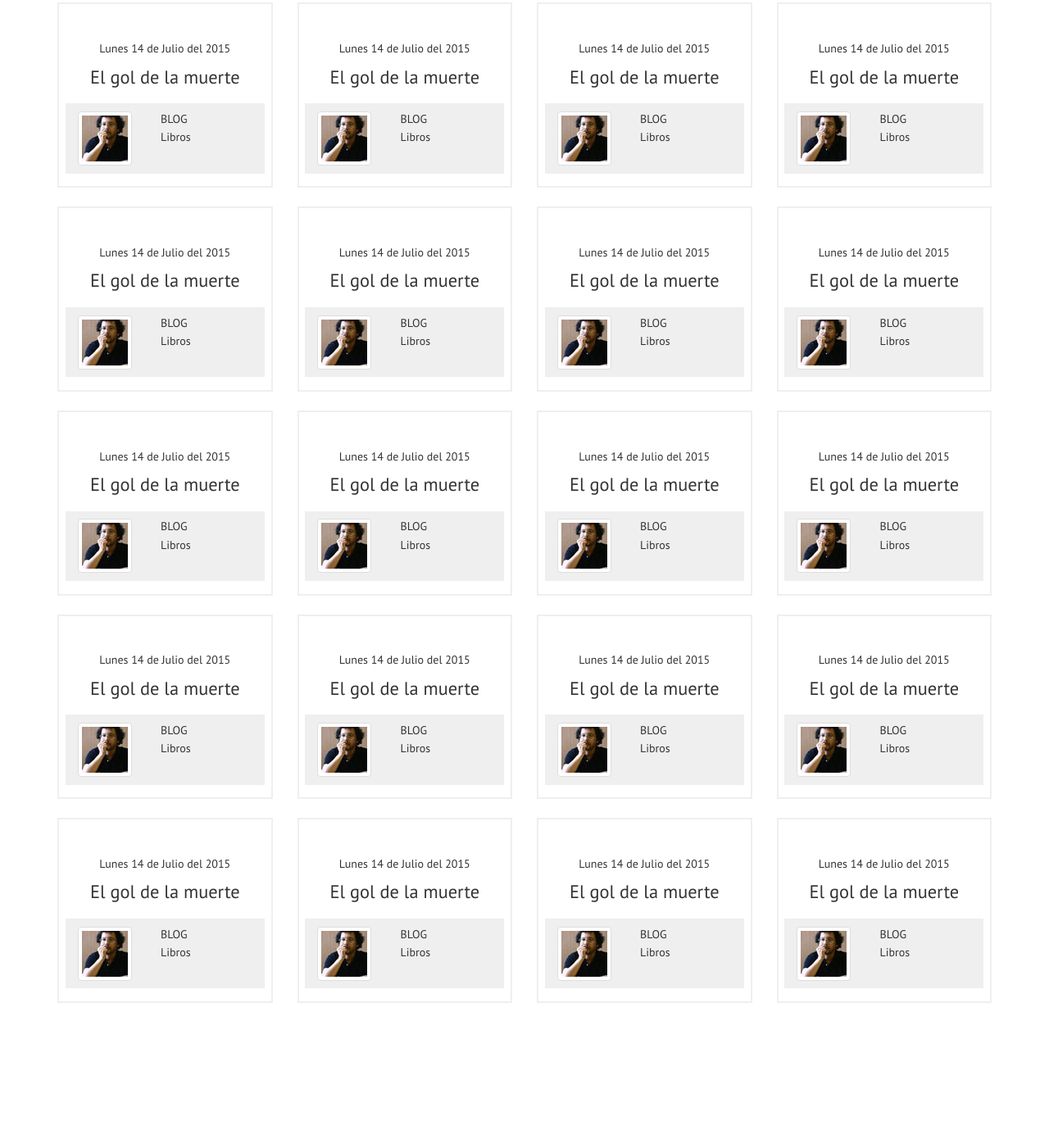
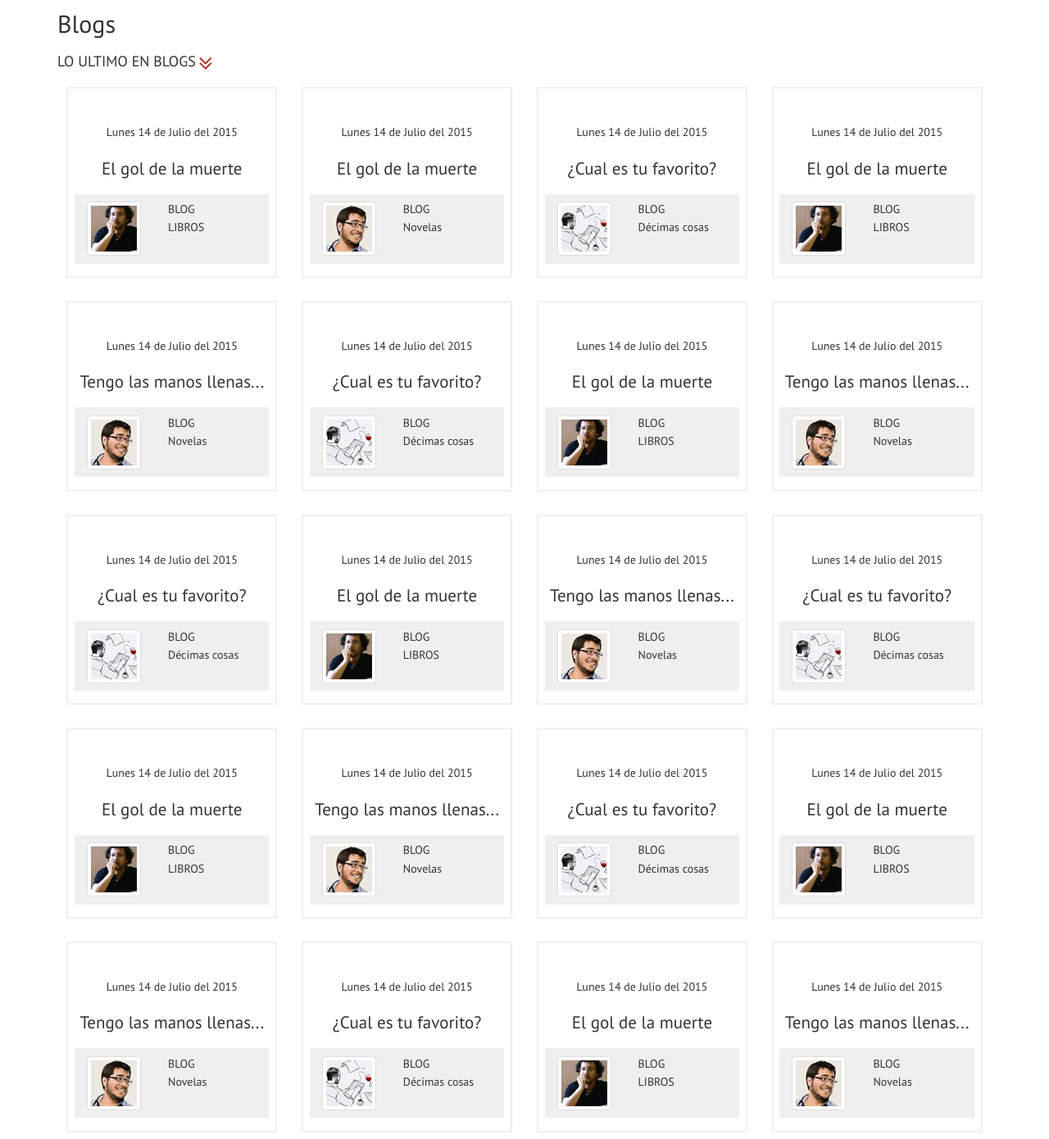
Before and after one commit to andreamaucaylli/la-republica, a plain HTML site: page blog.html in a window 1280 px wide. Shown: the part 8-1398 px from the top of the page at 82% size. Before the commit the page ends 1244 px from the top, so only its background shows below. Drawn offline with Linux system fonts and the light colour scheme.

Commit message:
responsive

```diff
--- a/blog.html
+++ b/blog.html
@@ -16,311 +16,316 @@
 	<body>
 		<section>
 			<div class="container">
+				<div class="blogs">
+					<h2>Blogs</h2>
+					<h4>LO ULTIMO EN BLOGS</h4>
+					<img src="image/double-arrow-bottom.png">
 					<div class="row box">
-  				<div class="col-lg-3">
+		  			<div class="col-lg-3 col-sm-6 col-xs-12">
 		  					<div class="border-gray">
 			        		<h4>Lunes 14 de Julio del 2015</h4>
 			        		<h3>El gol de la muerte</h3>
 			    				<div class="row boxgray">
-	    					<div class="col-lg-5">
+			    					<div class="col-lg-5 col-xs-3">
 			    						<img src="image/blog_avatar_01.jpg" class="img-thumbnail">
 			    					</div>
-	    					<div class="col-lg-7">
+			    					<div class="col-lg-7 col-xs-9">
 			    						<h5>BLOG</h5>
-	        				<p>Libros</p>
+			        				<p>LIBROS</p>
 			    					</div>
 			    				</div>
 			    			</div>
 		    		</div>
-    			<div class="col-lg-3">
+		    		<div class="col-lg-3 col-sm-6 col-xs-12">
 		  					<div class="border-gray">
 			        		<h4>Lunes 14 de Julio del 2015</h4>
 			        		<h3>El gol de la muerte</h3>
 			    				<div class="row boxgray">
-	    					<div class="col-lg-5">
-	    						<img src="image/blog_avatar_01.jpg" class="img-thumbnail">
+			    					<div class="col-lg-5 col-xs-3">
+			    						<img src="image/blog_avatar_02.jpg" class="img-thumbnail">
 			    					</div>
-	    					<div class="col-lg-7">
+			    					<div class="col-lg-7 col-xs-9">
 			    						<h5>BLOG</h5>
-	        				<p>Libros</p>
+			        				<p>Novelas</p>
 			    					</div>
 			    				</div>
 			    			</div>
 		    		</div>
-    			<div class="col-lg-3">
+		  			<div class="col-lg-3 col-sm-6 col-xs-12">
+		  					<div class="border-gray">
+			        		<h4>Lunes 14 de Julio del 2015</h4>
+			        		<h3>¿Cual es tu favorito?</h3>
+			    				<div class="row boxgray">
+			    					<div class="col-lg-5 col-xs-3">
+			    						<img src="image/blog_avatar_03.jpg" class="img-thumbnail">
+			    					</div>
+			    					<div class="col-lg-7 col-xs-9">
+			    						<h5>BLOG</h5>
+			        				<p>Décimas cosas</p>
+			    					</div>
+			    				</div>
+			    			</div>
+		    		</div>
+		    		<div class="col-lg-3 col-sm-6 col-xs-12">
 		  					<div class="border-gray">
 			        		<h4>Lunes 14 de Julio del 2015</h4>
 			        		<h3>El gol de la muerte</h3>
 			    				<div class="row boxgray">
-	    					<div class="col-lg-5">
+			    					<div class="col-lg-5 col-xs-3">
 			    						<img src="image/blog_avatar_01.jpg" class="img-thumbnail">
 			    					</div>
-	    					<div class="col-lg-7">
+			    					<div class="col-lg-7 col-xs-9">
 			    						<h5>BLOG</h5>
-	        				<p>Libros</p>
-	    					</div>
-	    				</div>
-	    			</div>
-    			</div>
-    			<div class="col-lg-3">
-  					<div class="border-gray">
-	        		<h4>Lunes 14 de Julio del 2015</h4>
-	        		<h3>El gol de la muerte</h3>
-	    				<div class="row boxgray">
-	    					<div class="col-lg-5">
-	    						<img src="image/blog_avatar_01.jpg" class="img-thumbnail">
-	    					</div>
-	    					<div class="col-lg-7">
-	    						<h5>BLOG</h5>
-	        				<p>Libros</p>
+			        				<p>LIBROS</p>
 			    					</div>
 			    				</div>
 			    			</div>
 		    		</div>
 	    		</div>
 	    		<div class="row box">
-  				<div class="col-lg-3">
+		    		<div class="col-lg-3 col-sm-6 col-xs-12">
+		  				<div class="border-gray">
+			        	<h4>Lunes 14 de Julio del 2015</h4>
+			        	<h3>Tengo las manos llenas...</h3>
+			    			<div class="row boxgray">
+			    				<div class="col-lg-5 col-xs-3">
+			    					<img src="image/blog_avatar_02.jpg" class="img-thumbnail">
+			    				</div>
+			    				<div class="col-lg-7 col-xs-9">
+			    					<h5>BLOG</h5>
+			        			<p>Novelas</p>
+			    				</div>
+			    			</div>
+			    		</div>
+		    		</div>
+						<div class="col-lg-3 col-sm-6 col-xs-12">
+		  				<div class="border-gray">
+			        	<h4>Lunes 14 de Julio del 2015</h4>
+			        	<h3>¿Cual es tu favorito?</h3>
+			    			<div class="row boxgray">
+			    					<div class="col-lg-5 col-xs-3">
+			    						<img src="image/blog_avatar_03.jpg" class="img-thumbnail">
+			    					</div>
+			    					<div class="col-lg-7 col-xs-9">
+			    						<h5>BLOG</h5>
+			        				<p>Décimas cosas</p>
+			    					</div>
+			    			</div>
+			    		</div>
+		    		</div>
+		  			<div class="col-lg-3 col-sm-6 col-xs-12">
 		  				<div class="border-gray">
 			        	<h4>Lunes 14 de Julio del 2015</h4>
 			        	<h3>El gol de la muerte</h3>
 			    			<div class="row boxgray">
-	    					<div class="col-lg-5">
+			    					<div class="col-lg-5 col-xs-3">
 			    						<img src="image/blog_avatar_01.jpg" class="img-thumbnail">
 			    					</div>
-	    					<div class="col-lg-7">
+			    					<div class="col-lg-7 col-xs-9">
 			    						<h5>BLOG</h5>
-	        				<p>Libros</p>
+			        				<p>LIBROS</p>
 			    					</div>
 			    			</div>
 			    		</div>
 		    		</div>
-    			<div class="col-lg-3">
+		    		<div class="col-lg-3 col-sm-6 col-xs-12">
 		  				<div class="border-gray">
 			        	<h4>Lunes 14 de Julio del 2015</h4>
-	        		<h3>El gol de la muerte</h3>
+			        	<h3>Tengo las manos llenas...</h3>
 			    			<div class="row boxgray">
-	    					<div class="col-lg-5">
-	    						<img src="image/blog_avatar_01.jpg" class="img-thumbnail">
+			    					<div class="col-lg-5 col-xs-3">
+			    						<img src="image/blog_avatar_02.jpg" class="img-thumbnail">
 			    					</div>
-	    					<div class="col-lg-7">
+			    					<div class="col-lg-7 col-xs-9">
 			    						<h5>BLOG</h5>
-	        				<p>Libros</p>
-	    					</div>
-	    				</div>
-	    			</div>
-    			</div>
-    			<div class="col-lg-3">
-  					<div class="border-gray">
-	        		<h4>Lunes 14 de Julio del 2015</h4>
-	        		<h3>El gol de la muerte</h3>
-	    				<div class="row boxgray">
-	    					<div class="col-lg-5">
-	    						<img src="image/blog_avatar_01.jpg" class="img-thumbnail">
-	    					</div>
-	    					<div class="col-lg-7">
-	    						<h5>BLOG</h5>
-	        				<p>Libros</p>
-	    					</div>
-	    				</div>
-	    			</div>
-    			</div>
-    			<div class="col-lg-3">
-  					<div class="border-gray">
-	        		<h4>Lunes 14 de Julio del 2015</h4>
-	        		<h3>El gol de la muerte</h3>
-	    				<div class="row boxgray">
-	    					<div class="col-lg-5">
-	    						<img src="image/blog_avatar_01.jpg" class="img-thumbnail">
-	    					</div>
-	    					<div class="col-lg-7">
-	    						<h5>BLOG</h5>
-	        				<p>Libros</p>
+			        				<p>Novelas</p>
 			    					</div>
 			    			</div>
 			    		</div>
 		    		</div>
 	    		</div>
 	    		<div class="row box">
-  				<div class="col-lg-3">
+	    			<div class="col-lg-3 col-sm-6 col-xs-12">
+		  				<div class="border-gray">
+			        	<h4>Lunes 14 de Julio del 2015</h4>
+			        	<h3>¿Cual es tu favorito?</h3>
+			    			<div class="row boxgray">
+			    					<div class="col-lg-5 col-xs-3">
+			    						<img src="image/blog_avatar_03.jpg" class="img-thumbnail">
+			    					</div>
+			    					<div class="col-lg-7 col-xs-9">
+			    						<h5>BLOG</h5>
+			        				<p>Décimas cosas</p>
+			    					</div>
+			    			</div>
+			    		</div>
+		    		</div>
+		    		<div class="col-lg-3 col-sm-6 col-xs-12">
 		  				<div class="border-gray">
 			        	<h4>Lunes 14 de Julio del 2015</h4>
 			        	<h3>El gol de la muerte</h3>
 			    			<div class="row boxgray">
-	    					<div class="col-lg-5">
+			    					<div class="col-lg-5 col-xs-3">
 			    						<img src="image/blog_avatar_01.jpg" class="img-thumbnail">
 			    					</div>
-	    					<div class="col-lg-7">
+			    					<div class="col-lg-7 col-xs-9">
 			    						<h5>BLOG</h5>
-	        				<p>Libros</p>
+			        				<p>LIBROS</p>
 			    					</div>
 			    			</div>
 			    		</div>
 		    		</div>
-    			<div class="col-lg-3">
+		    		<div class="col-lg-3 col-sm-6 col-xs-12">
 		  				<div class="border-gray">
 			        	<h4>Lunes 14 de Julio del 2015</h4>
-	        		<h3>El gol de la muerte</h3>
+			        	<h3>Tengo las manos llenas...</h3>
 			    			<div class="row boxgray">
-	    					<div class="col-lg-5">
-	    						<img src="image/blog_avatar_01.jpg" class="img-thumbnail">
+			    					<div class="col-lg-5 col-xs-3">
+			    						<img src="image/blog_avatar_02.jpg" class="img-thumbnail">
 			    					</div>
-	    					<div class="col-lg-7">
+			    					<div class="col-lg-7 col-xs-9">
 			    						<h5>BLOG</h5>
-	        				<p>Libros</p>
+			        				<p>Novelas</p>
 			    					</div>
 			    			</div>
 			    		</div>
 		    		</div>
-    			<div class="col-lg-3">
+		    		<div class="col-lg-3 col-sm-6 col-xs-12">
 		  				<div class="border-gray">
 			        	<h4>Lunes 14 de Julio del 2015</h4>
-	        		<h3>El gol de la muerte</h3>
+			        	<h3>¿Cual es tu favorito?</h3>
 			    			<div class="row boxgray">
-	    					<div class="col-lg-5">
-	    						<img src="image/blog_avatar_01.jpg" class="img-thumbnail">
+			    					<div class="col-lg-5 col-xs-3">
+			    						<img src="image/blog_avatar_03.jpg" class="img-thumbnail">
 			    					</div>
-	    					<div class="col-lg-7">
+			    					<div class="col-lg-7 col-xs-9">
 			    						<h5>BLOG</h5>
-	        				<p>Libros</p>
-	    					</div>
-	    				</div>
-	    			</div>
-    			</div>
-    			<div class="col-lg-3">
-  					<div class="border-gray">
-	        		<h4>Lunes 14 de Julio del 2015</h4>
-	        		<h3>El gol de la muerte</h3>
-	    				<div class="row boxgray">
-	    					<div class="col-lg-5">
-	    						<img src="image/blog_avatar_01.jpg" class="img-thumbnail">
-	    					</div>
-	    					<div class="col-lg-7">
-	    						<h5>BLOG</h5>
-	        				<p>Libros</p>
+			        				<p>Décimas cosas</p>
 			    					</div>
 			    			</div>
 			    		</div>
 		    		</div>
 	    		</div>
 	    		<div class="row box">
-  				<div class="col-lg-3">
+	    			<div class="col-lg-3 col-sm-6 col-xs-12">
 		  				<div class="border-gray">
 			        	<h4>Lunes 14 de Julio del 2015</h4>
 			        	<h3>El gol de la muerte</h3>
 			    			<div class="row boxgray">
-	    					<div class="col-lg-5">
+			    					<div class="col-lg-5 col-xs-3">
 			    						<img src="image/blog_avatar_01.jpg" class="img-thumbnail">
 			    					</div>
-	    					<div class="col-lg-7">
+			    					<div class="col-lg-7 col-xs-9">
 			    						<h5>BLOG</h5>
-	        				<p>Libros</p>
+			        				<p>LIBROS</p>
 			    					</div>
 			    			</div>
 			    		</div>
 		    		</div>
-    			<div class="col-lg-3">
+		    		<div class="col-lg-3 col-sm-6 col-xs-12">
+		  				<div class="border-gray">
+			        	<h4>Lunes 14 de Julio del 2015</h4>
+			        	<h3>Tengo las manos llenas...</h3>
+			    			<div class="row boxgray">
+			    					<div class="col-lg-5 col-xs-3">
+			    						<img src="image/blog_avatar_02.jpg" class="img-thumbnail">
+			    					</div>
+			    					<div class="col-lg-7 col-xs-9">
+			    						<h5>BLOG</h5>
+			        				<p>Novelas</p>
+			    					</div>
+			    			</div>
+			    		</div>
+		    		</div>
+		    		<div class="col-lg-3 col-sm-6 col-xs-12">
+		  				<div class="border-gray">
+			        	<h4>Lunes 14 de Julio del 2015</h4>
+			        	<h3>¿Cual es tu favorito?</h3>
+			    			<div class="row boxgray">
+			    					<div class="col-lg-5 col-xs-3">
+			    						<img src="image/blog_avatar_03.jpg" class="img-thumbnail">
+			    					</div>
+			    					<div class="col-lg-7 col-xs-9">
+			    						<h5>BLOG</h5>
+			        				<p>Décimas cosas</p>
+			    					</div>
+			    			</div>
+			    		</div>
+		    		</div>
+	    			<div class="col-lg-3 col-sm-6 col-xs-12">
 		  				<div class="border-gray">
 			        	<h4>Lunes 14 de Julio del 2015</h4>
 			        	<h3>El gol de la muerte</h3>
 			    			<div class="row boxgray">
-	    					<div class="col-lg-5">
+			    					<div class="col-lg-5 col-xs-3">
 			    						<img src="image/blog_avatar_01.jpg" class="img-thumbnail">
 			    					</div>
-	    					<div class="col-lg-7">
+			    					<div class="col-lg-7 col-xs-9">
 			    						<h5>BLOG</h5>
-	        				<p>Libros</p>
-	    					</div>
-	    				</div>
-	    			</div>
-    			</div>
-    			<div class="col-lg-3">
-  					<div class="border-gray">
-	        		<h4>Lunes 14 de Julio del 2015</h4>
-	        		<h3>El gol de la muerte</h3>
-	    				<div class="row boxgray">
-	    					<div class="col-lg-5">
-	    						<img src="image/blog_avatar_01.jpg" class="img-thumbnail">
-	    					</div>
-	    					<div class="col-lg-7">
-	    						<h5>BLOG</h5>
-	        				<p>Libros</p>
-	    					</div>
-	    				</div>
-	    			</div>
-    			</div>
-    			<div class="col-lg-3">
-  					<div class="border-gray">
-	        		<h4>Lunes 14 de Julio del 2015</h4>
-	        		<h3>El gol de la muerte</h3>
-	    				<div class="row boxgray">
-	    					<div class="col-lg-5">
-	    						<img src="image/blog_avatar_01.jpg" class="img-thumbnail">
-	    					</div>
-	    					<div class="col-lg-7">
-	    						<h5>BLOG</h5>
-	        				<p>Libros</p>
+			        				<p>LIBROS</p>
 			    					</div>
 			    			</div>
 			    		</div>
 		    		</div>
 	    		</div>
 	    		<div class="row box">
-  				<div class="col-lg-3">
+	    			<div class="col-lg-3 col-sm-6 col-xs-12">
+		  				<div class="border-gray">
+			        	<h4>Lunes 14 de Julio del 2015</h4>
+			        	<h3>Tengo las manos llenas...</h3>
+			    			<div class="row boxgray">
+			    				<div class="col-lg-5 col-xs-3">
+			    					<img src="image/blog_avatar_02.jpg" class="img-thumbnail">
+			    				</div>
+			    				<div class="col-lg-7 col-xs-9">
+			    					<h5>BLOG</h5>
+			        			<p>Novelas</p>
+			    				</div>
+			    			</div>
+			    		</div>
+		    		</div>
+		    		<div class="col-lg-3 col-sm-6 col-xs-12">
+		  				<div class="border-gray">
+			        	<h4>Lunes 14 de Julio del 2015</h4>
+			        	<h3>¿Cual es tu favorito?</h3>
+			    			<div class="row boxgray">
+			    				<div class="col-lg-5 col-xs-3">
+			    					<img src="image/blog_avatar_03.jpg" class="img-thumbnail">
+			    				</div>
+			    				<div class="col-lg-7 col-xs-9">
+			    					<h5>BLOG</h5>
+			        			<p>Décimas cosas</p>
+			    				</div>
+			    			</div>
+			    		</div>
+		    		</div>
+	    			<div class="col-lg-3 col-sm-6 col-xs-12">
 		  				<div class="border-gray">
 			        	<h4>Lunes 14 de Julio del 2015</h4>
 			        	<h3>El gol de la muerte</h3>
 			    			<div class="row boxgray">
-	    					<div class="col-lg-5">
+			    				<div class="col-lg-5 col-xs-3">
 			    					<img src="image/blog_avatar_01.jpg" class="img-thumbnail">
 			    				</div>
-	    					<div class="col-lg-7">
+			    				<div class="col-lg-7 col-xs-9">
 			    					<h5>BLOG</h5>
-	        				<p>Libros</p>
+			        			<p>LIBROS</p>
 			    				</div>
 			    			</div>
 			    		</div>
 		    		</div>
-    			<div class="col-lg-3">
+	    			<div class="col-lg-3 col-sm-6 col-xs-12">
 		  				<div class="border-gray">
 			        	<h4>Lunes 14 de Julio del 2015</h4>
-	        		<h3>El gol de la muerte</h3>
+			        	<h3>Tengo las manos llenas...</h3>
 			    			<div class="row boxgray">
-	    					<div class="col-lg-5">
-	    						<img src="image/blog_avatar_01.jpg" class="img-thumbnail">
+			    				<div class="col-lg-5 col-xs-3">
+			    					<img src="image/blog_avatar_02.jpg" class="img-thumbnail">
 			    				</div>
-	    					<div class="col-lg-7">
+			    				<div class="col-lg-7 col-xs-9">
 			    					<h5>BLOG</h5>
-	        				<p>Libros</p>
+			        			<p>Novelas</p>
 			    				</div>
-	    				</div>
-	    			</div>
-    			</div>
-    			<div class="col-lg-3">
-  					<div class="border-gray">
-	        		<h4>Lunes 14 de Julio del 2015</h4>
-	        		<h3>El gol de la muerte</h3>
-	    				<div class="row boxgray">
-	    					<div class="col-lg-5">
-	    						<img src="image/blog_avatar_01.jpg" class="img-thumbnail">
-	    					</div>
-	    					<div class="col-lg-7">
-	    						<h5>BLOG</h5>
-	        				<p>Libros</p>
-	    					</div>
-	    				</div>
-	    			</div>
-    			</div>
-    			<div class="col-lg-3">
-  					<div class="border-gray">
-	        		<h4>Lunes 14 de Julio del 2015</h4>
-	        		<h3>El gol de la muerte</h3>
-	    				<div class="row boxgray">
-	    					<div class="col-lg-5">
-	    						<img src="image/blog_avatar_01.jpg" class="img-thumbnail">
-	    					</div>
-	    					<div class="col-lg-7">
-	    						<h5>BLOG</h5>
-	        				<p>Libros</p>
 			    			</div>
 			    		</div>
 		    		</div>
--- a/css/blog.css
+++ b/css/blog.css
@@ -1,6 +1,13 @@
+.blogs{
+	font-family: "PT Sans";
+}
+.blogs h4{
+	display: inline-block;
+}
+
+/*BOX*/
 .box{
-	padding: 1% 0;
-	font-family: "PT Sans";
+	padding: 1%;
 }
 
 /*BORDER-GRAY*/
@@ -8,12 +15,13 @@
 	border:2px solid #EFEFEF;
 	padding: 14% 3% 6%;
 	text-align: center;
+	margin-bottom: 2%;
 }
 .border-gray h4{
 	font-size: 1em;
 }
 .border-gray h3{
-	font-size: 1.6em;
+	font-size: 1.5em;
 	margin: 14px 0 20px 0;
 }
 
```
Lines whose indentation alone changed are shown as unchanged.
